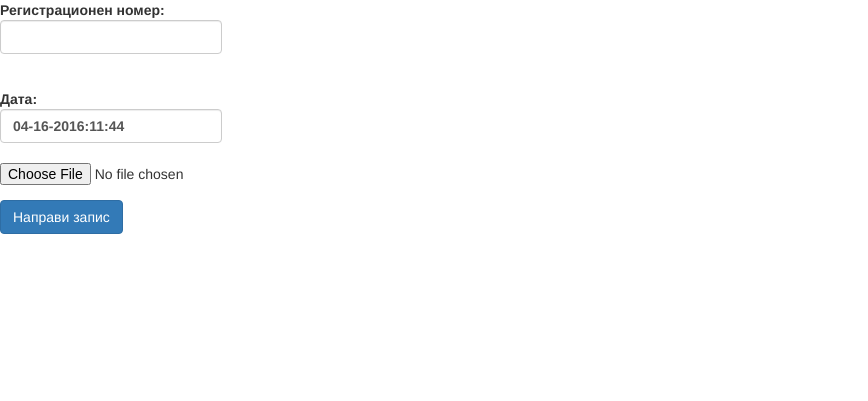
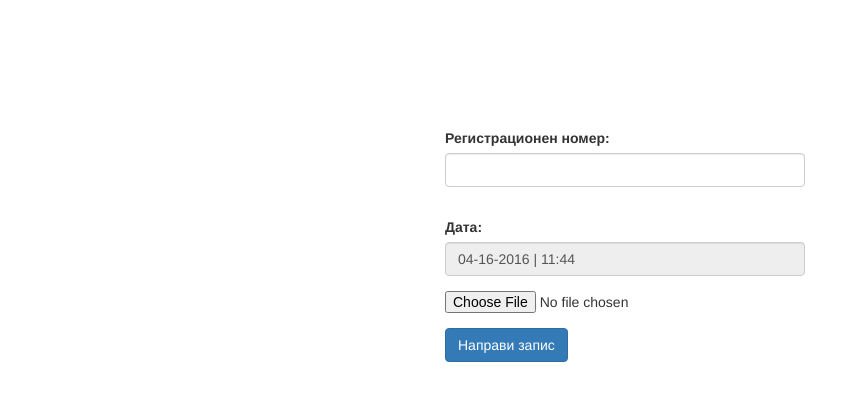
Before and after one commit to Gargite/hack16, a PHP site: page /form.php in a window 1280 px wide. Shown: the top 401 px of the page, without its empty margins (0-868 px from the left). Run offline with PHP 8.4, Linux system fonts and the light colour scheme.

Commit message:
bootstrapped the form

```diff
--- a/form.php
+++ b/form.php
@@ -12,20 +12,35 @@
 </head>
 <body>
 <?php  date_default_timezone_set("Europe/Sofia");
-$now =  date('m-d-Y:h:i'); ?>
+$now =  date('m-d-Y | H:i'); ?>
+<div class="container">
 	<form class='form-group'>
+	<div class="row">
+	<div class="col-md-4 col-md-offset-4 col-sm-6 col-xs-10 col-xs-offset-1">
 	<fieldset class="form-group">
 		<div class='form-group'>
-		<label for="exampleInoutName2">Регистрационен номер: <input class="form-control" id="exampleInoutName2"type='text' name='regnumebr'></label>
+		<label for="exampleInoutName2">Регистрационен номер: </label>
+		<input class="form-control" id="exampleInoutName2"type='text' name='regnumebr' required />
 	</fieldset>
+	</div>
+	</div>
+	<div class="row">
+	<div class="col-md-4 col-md-offset-4 col-sm-6 col-xs-10 col-xs-offset-1">
 	<fieldset class="form-group">
-		<label for="exampleInoutName2">Дата: <input type='text' name='date' class="form-control" id="exampleInoutName2" value="<?php echo $now ?>"></label>
+		<label for="exampleInoutName2">Дата: </label>
+		<input type='text' name='date' class="form-control" id="exampleInoutName2" value="<?php echo $now ?>" readonly/>
 	</fieldset>
+	</div>
+	</div>
+	<div class="row">
+	<div class="col-md-4 col-md-offset-4 col-sm-6 col-xs-10 col-xs-offset-1">
 	<fieldset class="form-group">
-	<input type="file" name="pic">
+	<input type="file" name="pic" required />
 	</fieldset>
 		<label for="exampleInoutName2"> <button type="submit" class="btn btn-primary">Направи запис</button></label>
 	</div>
+	</div>
 	</form>
+	</div>
 </body>
 </html>
```
